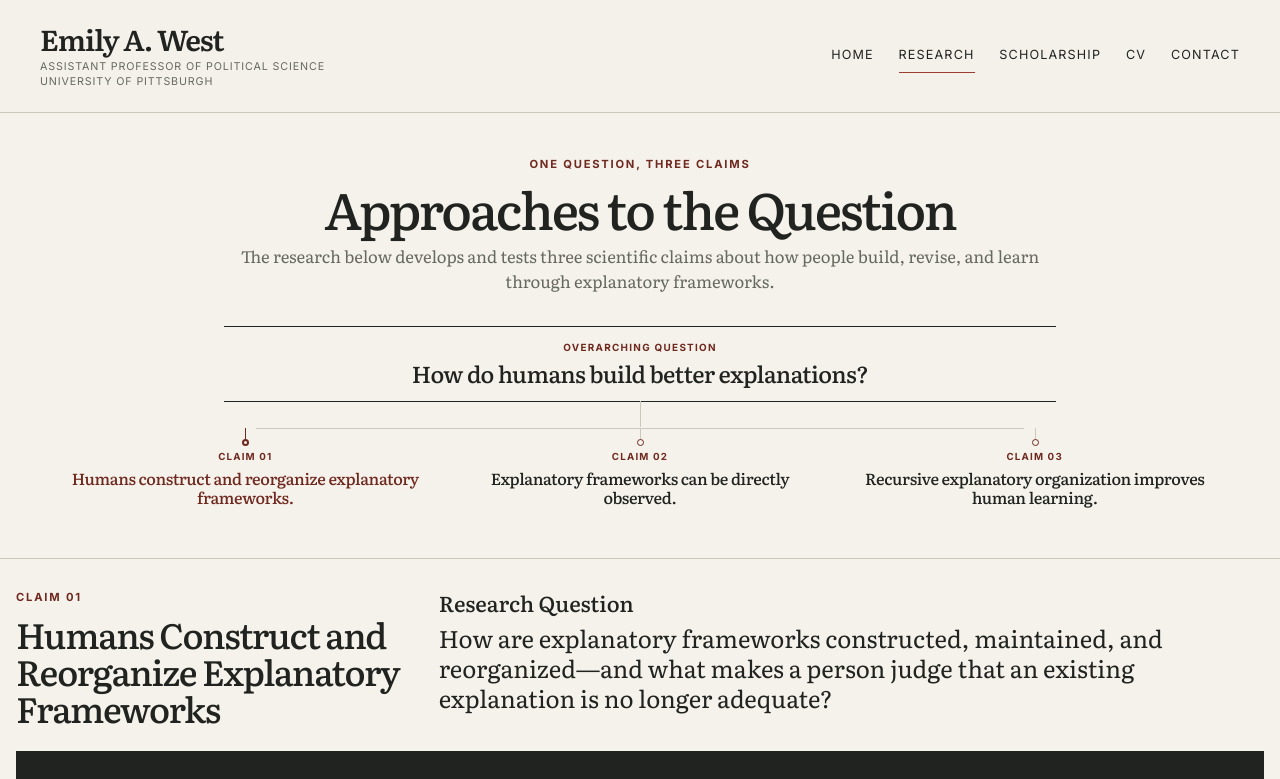
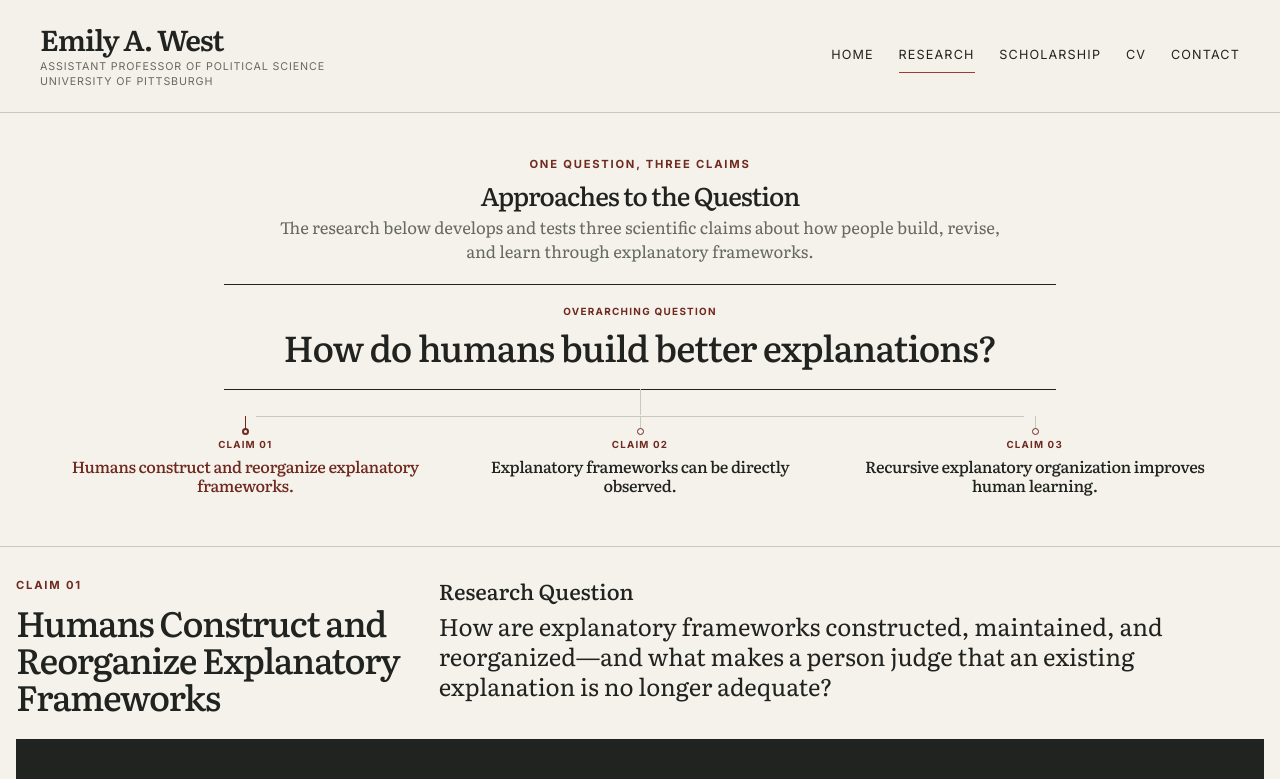
Before and after one commit to emilywest07/emily-west-website, a Next.js app: page /research in a window 1280 px wide. Shown: the top 779 px of the page. Built offline with nearby package versions, Linux system fonts and the light colour scheme; no server answers.

Commit message:
Refine research page hero hierarchy

```diff
--- a/src/app/globals.css
+++ b/src/app/globals.css
@@ -70,13 +70,13 @@ main { min-height:65vh; }
 .research-opening { padding:clamp(2rem,3.5vw,3.25rem) 0 clamp(2.4rem,4vw,3.75rem);border-bottom:1px solid var(--line); }
 .research-opening-composition { display:flex;justify-content:center; }
 .research-opening-map { width:min(100%,72rem);text-align:center; }
-.research-opening-map h1 { margin:0 0 .55rem;font-family:var(--serif);font-size:clamp(2.35rem,4vw,4rem);font-weight:450;line-height:1.04;letter-spacing:-.04em;font-variant-ligatures:common-ligatures no-discretionary-ligatures;font-feature-settings:"dlig" 0; }
-.research-opening-map .approaches-intro { max-width:52rem;margin:0 auto;color:var(--muted);font-family:var(--serif);font-size:clamp(1rem,1.3vw,1.15rem);line-height:1.48; }
-.research-opening .concept-map { margin-top:clamp(1.5rem,2.5vw,2.25rem); }
-.research-opening .central-question { width:min(100%,52rem);padding:.85rem 1.25rem; }
+.research-opening-map h1 { margin:0 0 .3rem;font-family:var(--serif);font-size:clamp(1.45rem,2vw,2rem);font-weight:450;line-height:1.08;letter-spacing:-.035em;font-variant-ligatures:common-ligatures no-discretionary-ligatures;font-feature-settings:"dlig" 0; }
+.research-opening-map .approaches-intro { max-width:46rem;margin:0 auto;color:var(--muted);font-family:var(--serif);font-size:clamp(1rem,1.3vw,1.15rem);line-height:1.45; }
+.research-opening .concept-map { margin-top:clamp(1rem,1.6vw,1.5rem); }
+.research-opening .central-question { width:min(100%,52rem);padding:1.2rem 1.25rem 1.35rem; }
 .research-opening .central-question::after { height:1.65rem; }
-.research-opening .central-question span { margin-bottom:.25rem;font-size:.62rem; }
-.research-opening .central-question strong { font-size:clamp(1.3rem,1.8vw,1.65rem);line-height:1.16; }
+.research-opening .central-question span { margin-bottom:.45rem;font-size:.62rem; }
+.research-opening .central-question strong { font-size:clamp(1.9rem,3vw,2.25rem);line-height:1.12; }
 .research-opening .claim-branches { gap:clamp(1.25rem,2.5vw,2.5rem);padding-top:1.65rem; }
 .research-opening .claim-branches::before { top:1.65rem; }
 .research-opening .claim-branches a { padding-top:1.3rem;text-align:center; }
```
